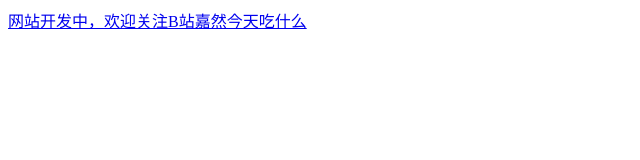
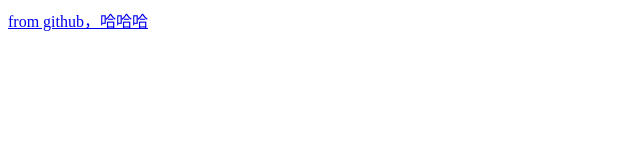
Before and after one commit to glsshmily/mysite, a plain HTML site: page index.html in a window 1280 px wide. Shown: the whole page, without its empty margins (0-640 px from the left). Drawn offline with Linux system fonts and the light colour scheme.

Commit message:
Update index.html

```diff
--- a/index.html
+++ b/index.html
@@ -1,4 +1,4 @@
 <html>
 <body>
-<p><a href="https://www.baidu.com">网站开发中，欢迎关注B站嘉然今天吃什么</a>
+<p><a href="https://www.baidu.com">from github，哈哈哈</a>
 </html>
```
